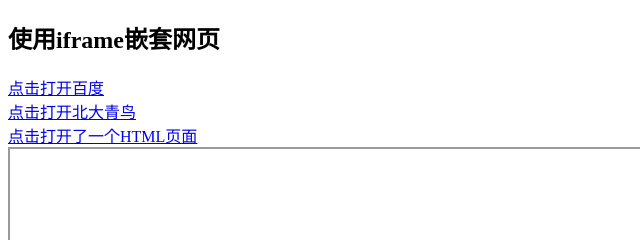
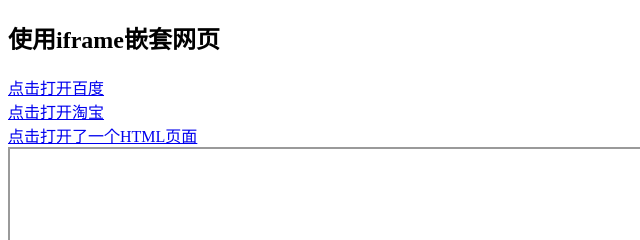
Before and after one commit to web2-zhangteng/homework3, a plain HTML site: page index.html in a window 1280 px wide. Shown: the top 240 px of the page, 0-640 px from the left. Drawn offline with Linux system fonts and the light colour scheme.

Commit message:
Update index.html

```diff
--- a/index.html
+++ b/index.html
@@ -8,7 +8,7 @@
 	<body>
 		<h2>使用iframe嵌套网页</h2>
 		<a href="https://www.baidu.com/" target="yuan">点击打开百度</a> <br  />
-		<a href="https://www.hfbdqn.com/" target="yuan">点击打开北大青鸟</a> <br  />
+		<a href="https://www.taobao.com/" target="yuan">点击打开淘宝</a> <br  />
 		<a href="1.html" target="yuan">点击打开了一个HTML页面</a> <br  />
 
 		<iframe name="yuan" width="100%" height="600px"></iframe>
```
